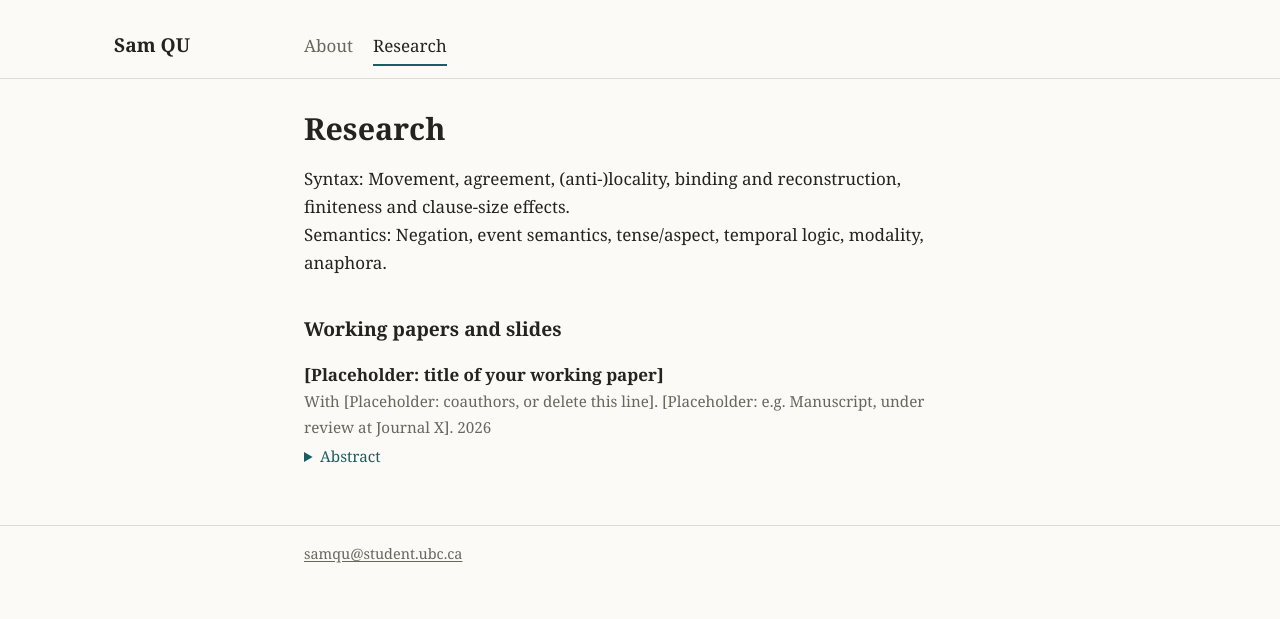
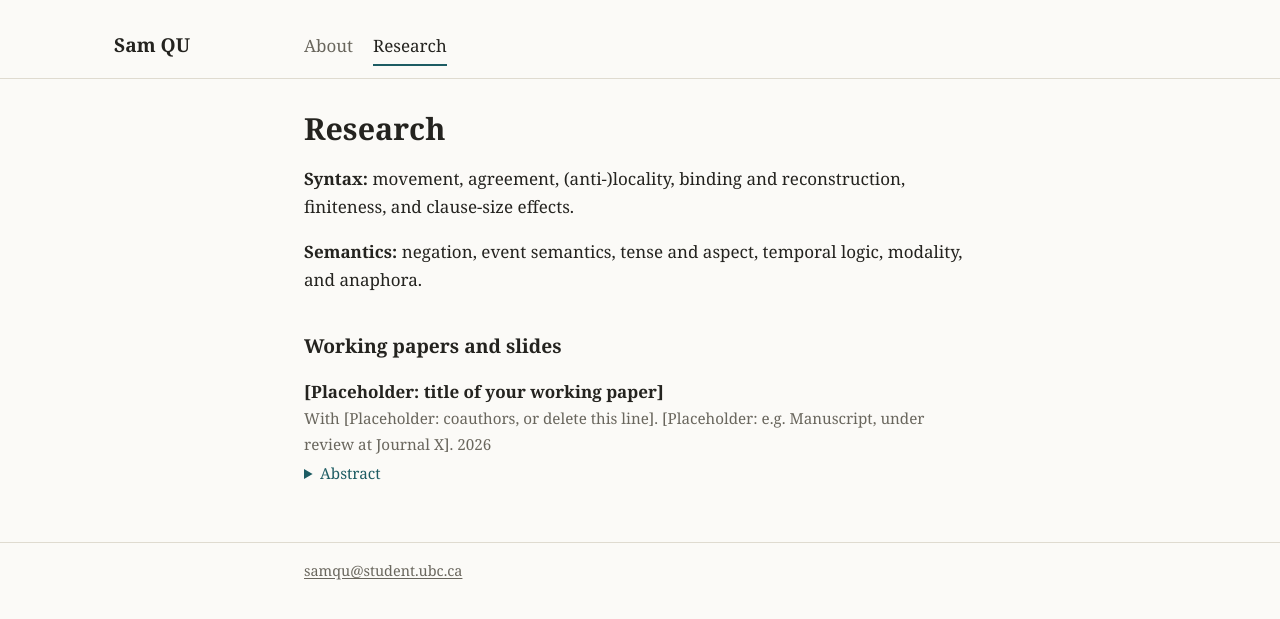
Before and after one commit to sam-z-qu/sam-z-qu.github.io, a Jekyll site: the page built from research.md, in a window 1280 px wide. Shown: the top 619 px of the page. Built offline with Jekyll 4.4.1, drawn with Linux system fonts in a browser that asks for light colours.

Commit message:
Refine syntax and semantics formatting in research.md
Updated syntax and semantics sections for clarity and formatting.

```diff
--- a/research.md
+++ b/research.md
@@ -4,17 +4,19 @@ permalink: /research/
 ---
 
 # Research
-Syntax: Movement, agreement, (anti-)locality, binding and reconstruction, finiteness and clause-size effects.
-Semantics: Negation, event semantics, tense/aspect, temporal logic, modality, anaphora.
+
+**Syntax:** movement, agreement, (anti-)locality, binding and reconstruction, finiteness, and clause-size effects.
+
+**Semantics:** negation, event semantics, tense and aspect, temporal logic, modality, and anaphora.
 
 ## Working papers and slides
 
 <ul class="papers">
 {% for paper in site.data.papers %}
-  <li>
-    <p class="paper-title">{% if paper.pdf %}<a href="{{ paper.pdf | relative_url }}">{{ paper.title }}</a>{% else %}{{ paper.title }}{% endif %}</p>
-    <p class="paper-meta">{% if paper.coauthors %}With {{ paper.coauthors }}. {% endif %}{% if paper.status %}{{ paper.status }}. {% endif %}{{ paper.year }}</p>
-    {% if paper.abstract %}<details><summary>Abstract</summary><p>{{ paper.abstract }}</p></details>{% endif %}
-  </li>
+<li>
+<p class="paper-title">{% if paper.pdf %}<a href="{{ paper.pdf | relative_url }}">{{ paper.title }}</a>{% else %}{{ paper.title }}{% endif %}</p>
+<p class="paper-meta">{% if paper.coauthors %}With {{ paper.coauthors }}. {% endif %}{% if paper.status %}{{ paper.status }}. {% endif %}{{ paper.year }}{% if paper.slides %} · <a href="{{ paper.slides | relative_url }}">Slides</a>{% endif %}</p>
+{% if paper.abstract %}<details><summary>Abstract</summary><p>{{ paper.abstract }}</p></details>{% endif %}
+</li>
 {% endfor %}
 </ul>
```
